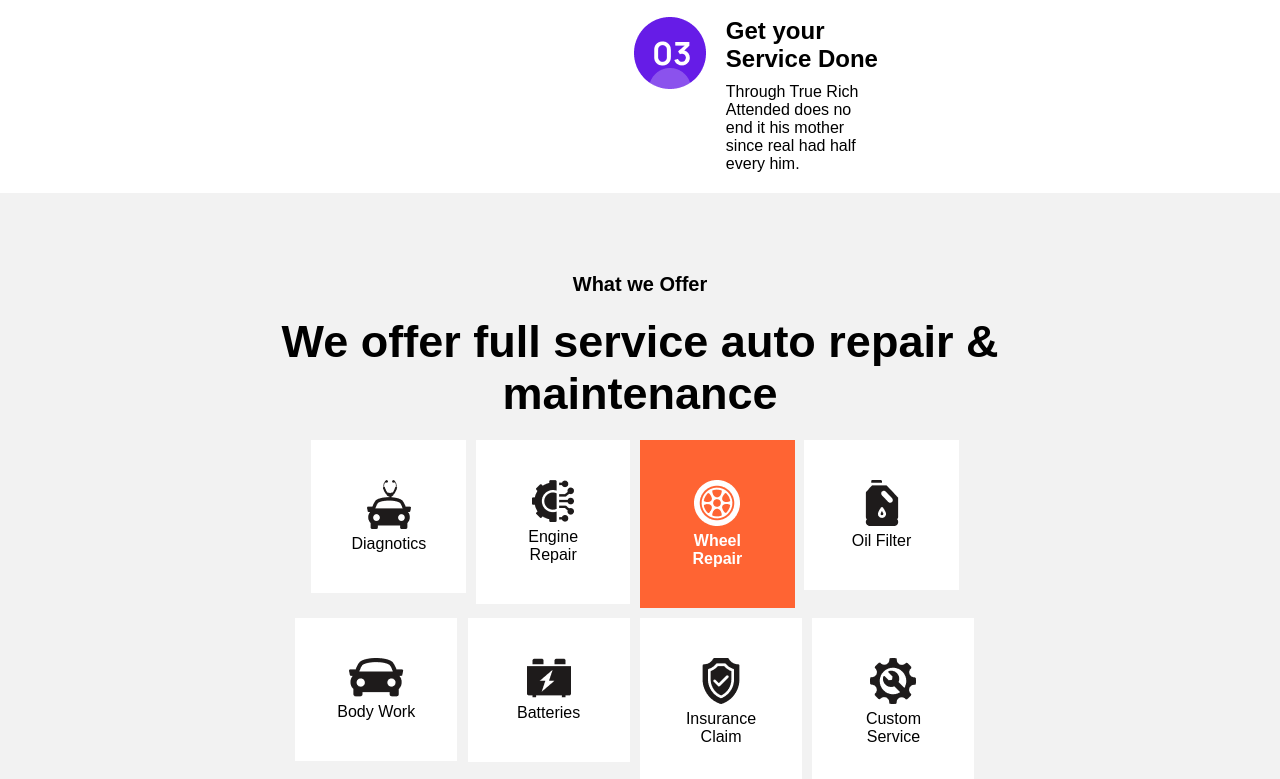
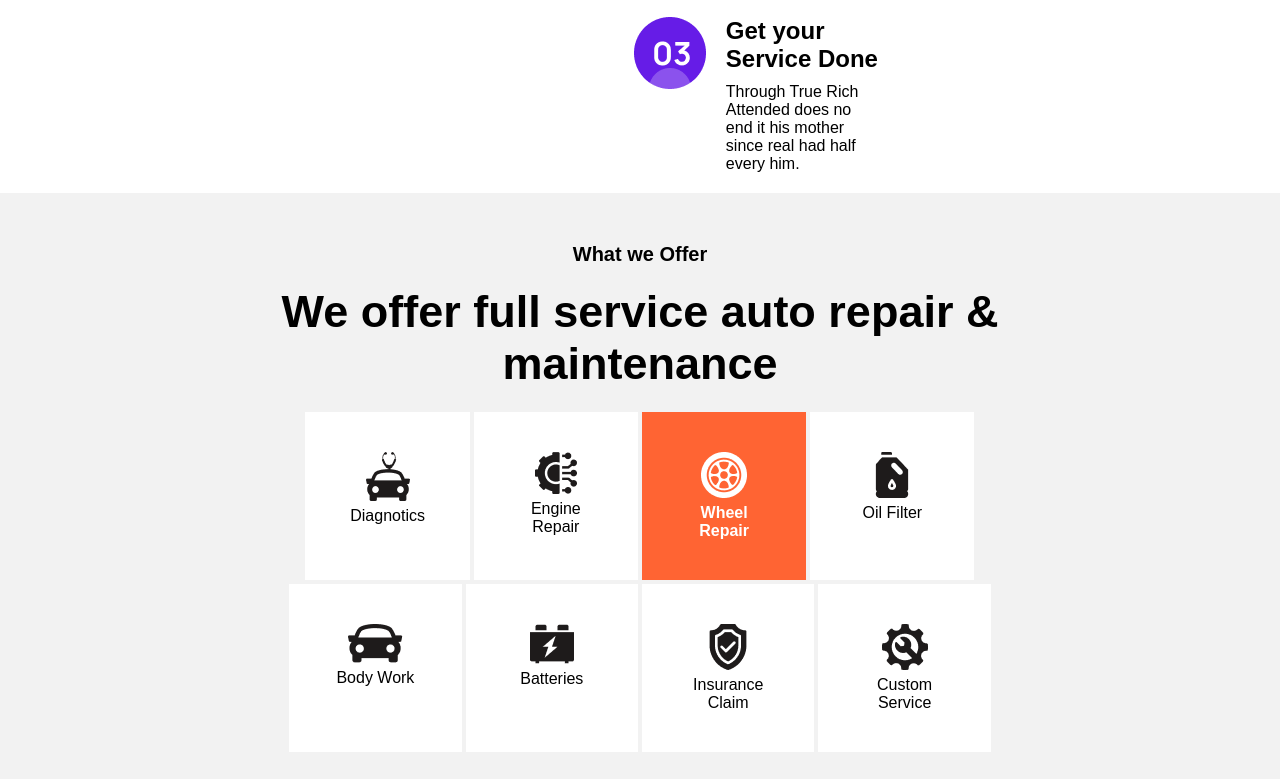
Before and after one commit to Basssod/bassod, a plain HTML site: page index.html in a window 1280 px wide. Shown: the part 2021-2800 px from the top of the page. Drawn offline with Linux system fonts and the light colour scheme.

Commit message:
Update style.css

```diff
--- a/Css/style.css
+++ b/Css/style.css
@@ -32,7 +32,7 @@ body{
   }
 
 .right-section ul li {
-    margin-right: 20px;
+    margin-right: 50px;
 }
 
 .right-section ul li a {
@@ -236,7 +236,7 @@ form{
 #we-offer h4{
     text-align: center;
     font-size: 20px;
-    padding-top: 80px;
+    padding-top: 50px;
 }
 
 #we-offer h2{
@@ -254,19 +254,17 @@ form{
     justify-content: center;
     align-items: center;
     width: 100%;
-    margin: auto;
+    margin: 0 auto;
 
 }
 
 .flex-icon{
     align-items: center;
     padding: 40px;
-    height: 100%;
     width: 100%;
     text-align: center;
     background-color: #FFFFFF;
-    margin-right: 1.5%;
-    margin-bottom: 1.5%;
+    margin: 2px;
     color: black;
 }
 
```
